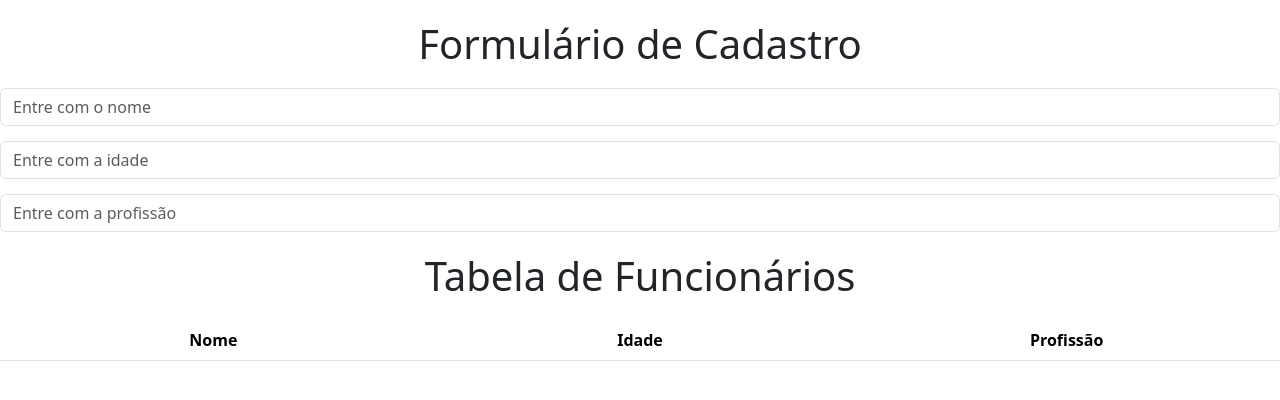
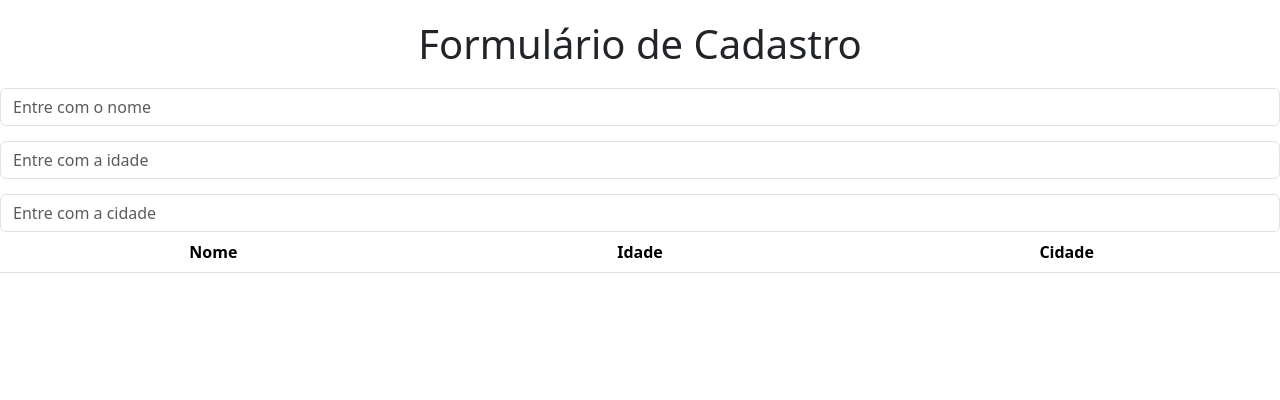
Before and after one commit to Daniel-Penelva/demo-angular17, an Angular app: page / in a window 1280 px wide. Shown: the top 400 px of the page. Built offline with nearby package versions, Linux system fonts and the light colour scheme.

Commit message:
Interface em Angular

```diff
--- a/src/app/app.component.html
+++ b/src/app/app.component.html
@@ -1 +1 @@
-<app-classe-angular></app-classe-angular>
+<app-interface-angular></app-interface-angular>
--- a/src/app/app.component.ts
+++ b/src/app/app.component.ts
@@ -8,13 +8,14 @@ import { FormularioComponent } from "./formulario/formulario.component";
 import { FormularioReativoComponent } from "./formulario-reativo/formulario-reativo.component";
 import { CrudComponent } from "./crud/crud.component";
 import { ClasseAngularComponent } from './classe-angular/ClasseAngularComponent';
+import { InterfaceAngularComponent } from "./interface-angular/interface-angular.component";
 
 @Component({
     selector: 'app-root',
     standalone: true,
     templateUrl: './app.component.html',
     styleUrls: ['./app.component.css'],
-    imports: [CommonModule, RouterOutlet, Componente01Component, DiretivasComponent, ControlFlowComponent, FormularioComponent, FormularioReativoComponent, CrudComponent, ClasseAngularComponent]
+    imports: [CommonModule, RouterOutlet, Componente01Component, DiretivasComponent, ControlFlowComponent, FormularioComponent, FormularioReativoComponent, CrudComponent, ClasseAngularComponent, InterfaceAngularComponent]
 })
 export class AppComponent {
   title = 'demo-angular17';
--- /dev/null
+++ b/src/app/interface-angular/interface-angular.component.css
@@ -0,0 +1,24 @@
+h1{
+    text-align: center;
+    margin-top: 20px;
+    margin-bottom: 20px;
+}
+
+form{
+    width: 700px;
+    display: contents;
+}
+
+
+/* Espaçamento geral mais uniforme - vai selecionar todos os elementos filhos diretos do formulário (form) que não são o último filho (not(:last-child))*/
+/* Aplicação do Espaçamento inferior: margin-bottom: 15px - cria um espaçamento inferior de 15px entre os campos  de entrada e os botões, exceto o último elemento*/
+form > *:not(:last-child) {
+    margin-bottom: 15px;
+}
+
+table{
+    width: 100%;
+    margin-bottom : .5em;
+    table-layout: fixed;
+    text-align: center;
+}
--- /dev/null
+++ b/src/app/interface-angular/interface-angular.component.html
@@ -0,0 +1,26 @@
+<h1>Formulário de Cadastro</h1>
+<form [formGroup]="formulario">
+  <!-- campos e validações -->
+  <input type="text" name="nome" placeholder="Entre com o nome" formControlName="nome" class="form-control" />
+  <input type="number" name="idade" placeholder="Entre com a idade" formControlName="idade" class="form-control" />
+  <input type="text" name="cidade" placeholder="Entre com a cidade" formControlName="cidade" class="form-control" />
+
+  <input type="button" value="Cadastrar" *ngIf="formulario.valid" class="btn btn-primary" (click)="adicionarUsuario()" />
+</form>
+
+<table class="table table-striped">
+  <thead>
+    <tr>
+      <th scope="col">Nome</th>
+      <th scope="col">Idade</th>
+      <th scope="col">Cidade</th>
+    </tr>
+  </thead>
+  <tbody>
+    <tr *ngFor="let usuario of usuarios">
+      <td>{{ usuario.nome }}</td>
+      <td>{{ usuario.idade }}</td>
+      <td>{{ usuario.cidade }}</td>
+    </tr>
+  </tbody>
+</table>
--- /dev/null
+++ b/src/app/interface-angular/interface-angular.component.ts
@@ -0,0 +1,31 @@
+import { CommonModule } from '@angular/common';
+import { Component } from '@angular/core';
+import { FormControl, FormGroup, ReactiveFormsModule, Validators } from '@angular/forms';
+import { Usuario } from '../interfaces/Usuario';
+
+@Component({
+  selector: 'app-interface-angular',
+  standalone: true,
+  imports: [ReactiveFormsModule, CommonModule],
+  templateUrl: './interface-angular.component.html',
+  styleUrl: './interface-angular.component.css'
+})
+export class InterfaceAngularComponent {
+
+  formulario = new FormGroup({
+    nome: new FormControl('', [Validators.required, Validators.minLength(2)]),
+    idade: new FormControl(null, [Validators.required, Validators.min(0), Validators.max(72)]),
+    cidade: new FormControl('', Validators.required)
+  });
+
+  usuarios: Usuario[] = [];  // utilizando a interface
+
+  adicionarUsuario(){
+    if(this.formulario.valid){
+      const novoUsuario: Usuario = this.formulario.value as Usuario; // capturando os valores do formulario (nome, idade e cidade).
+      this.usuarios.push(novoUsuario);
+      this.formulario.reset();
+    }
+  }
+
+}
--- /dev/null
+++ b/src/app/interfaces/Usuario.ts
@@ -0,0 +1,5 @@
+export interface Usuario {
+  nome: string;
+  idade: number;
+  cidade: string;
+}
```
Also changed, not shown: 1 other file (tests, documents, lock files or other folders).
